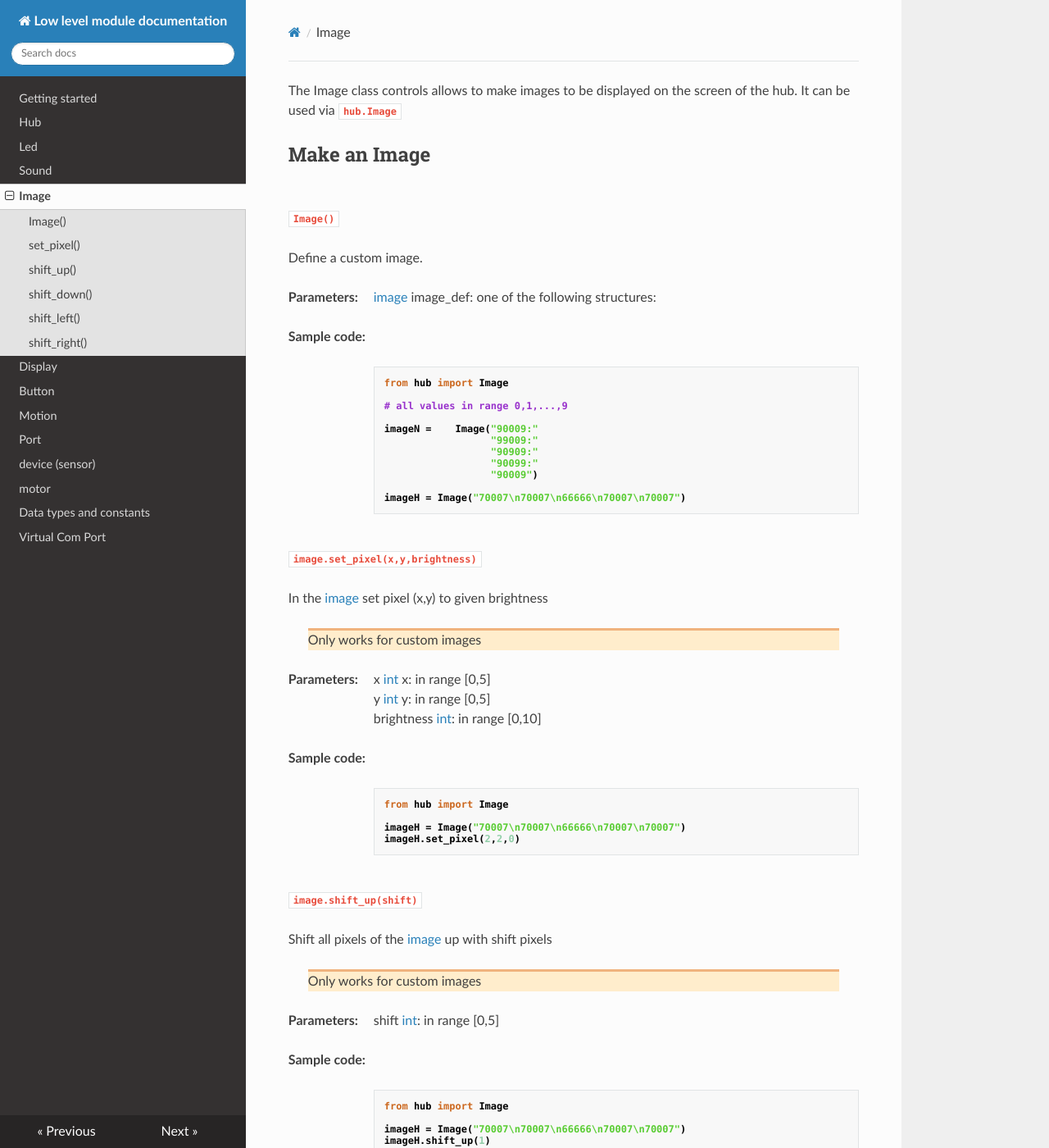
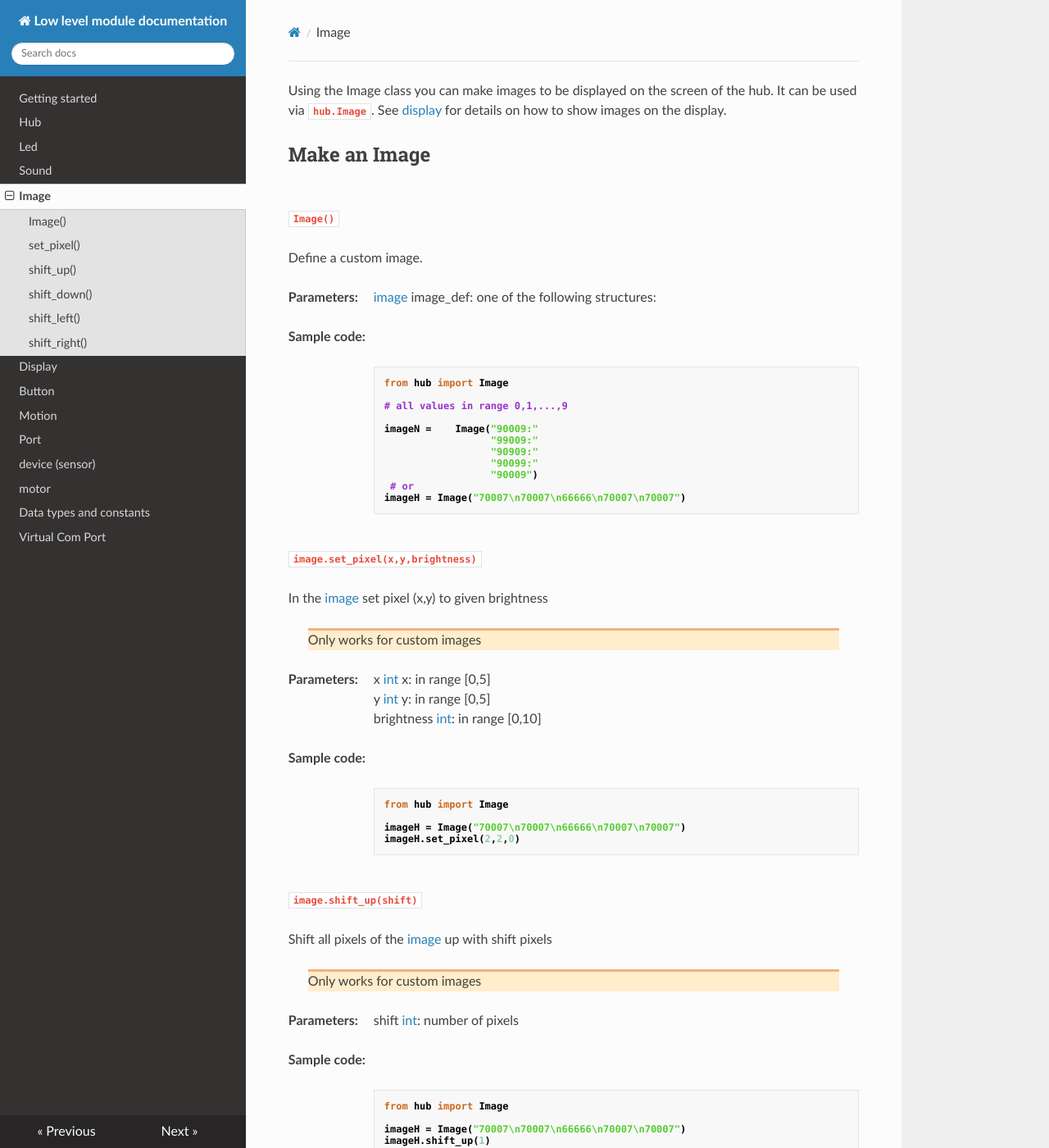
Before and after one commit to NStrijbosch/hub-module-notes, an MkDocs documentation site: the page built from docs/image.md, in a window 1280 px wide and 1400 px high. Shown: the whole window at 82% size. Built offline with MkDocs 1.6.1, drawn with Linux system fonts in a browser that asks for light colours; nearby versions of some CDN libraries; some of the changed text lies outside the part shown.

Commit message:
update image and sensor

````diff
--- a/docs/image.md
+++ b/docs/image.md
@@ -1,4 +1,4 @@
-The Image class controls allows to make images to be displayed on the screen of the hub. It can be used via `hub.Image`
+Using the Image class you can make images to be displayed on the screen of the hub. It can be used via `hub.Image`. See [display](display.md) for details on how to show images on the display.
 
 # Make an Image
 
@@ -24,7 +24,7 @@ imageN =    Image("90009:"
                   "90909:"
                   "90099:"
                   "90009")
-
+ # or
 imageH = Image("70007\n70007\n66666\n70007\n70007")
 ```
 
@@ -61,7 +61,7 @@ Shift all pixels of the [image](data_types.md#image) up with shift pixels
 
 __Parameters:__
 
-*  shift [int](data_types.md#int): in range [0,5]
+*  shift [int](data_types.md#int): number of pixels
 
 __Sample code:__
 
@@ -82,7 +82,7 @@ Shift all pixels of the [image](data_types.md#image) down with shift pixels
 
 __Parameters:__
 
-*  shift [int](data_types.md#int): in range [0,5]
+*  shift [int](data_types.md#int): number of pixels
 
 __Sample code:__
 
@@ -103,7 +103,7 @@ Shift all pixels of the [image](data_types.md#image) left with shift pixels
 
 __Parameters:__
 
-*  shift [int](data_types.md#int): in range [0,5]
+*  shift [int](data_types.md#int): number of pixels
 
 __Sample code:__
 
````
Also changed, not shown: docs/sensors.md (+6 -0 lines).
